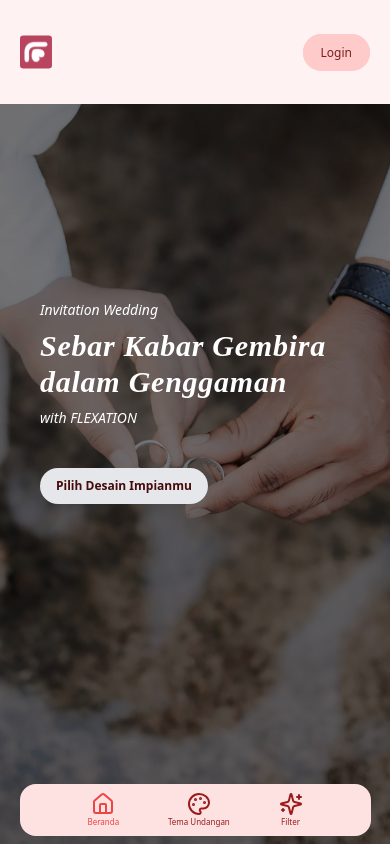
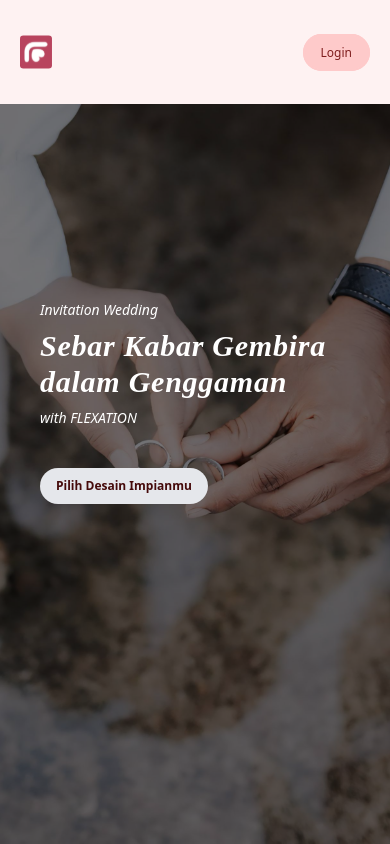
Before and after one commit to Flex-IT-Solution/fe-customer-site-flexation, a Next.js app: page / in a window 390 px wide. Shown: the top 844 px of the page. Built offline with nearby package versions, Linux system fonts and the light colour scheme.

Commit message:
F-01 : hidden button menu

```diff
--- a/src/app/layout.tsx
+++ b/src/app/layout.tsx
@@ -4,7 +4,7 @@ import * as React from 'react';
 import '@/styles/globals.css';
 
 import Footer from '@/components/Footer';
-import BottomMenu from '@/components/navigation/bottom-menu';
+// import BottomMenu from '@/components/navigation/bottom-menu';
 import { Navbar } from '@/components/navigation/navbar';
 
 // !STARTERCONF This is for demo purposes, remove @/styles/colors.css import immediately
@@ -64,9 +64,9 @@ export default function RootLayout({
           <Navbar />
         </div>
         <div className='min-h-screen'>{children}</div>
-        <div className='fixed bottom-2 left-0 right-0 z-50 lg:hidden'>
+        {/* <div className='fixed bottom-2 left-0 right-0 z-50 lg:hidden'>
           <BottomMenu />
-        </div>
+        </div> */}
         <Footer />
       </body>
     </html>
--- a/src/app/page.tsx
+++ b/src/app/page.tsx
@@ -117,6 +117,9 @@ export default function HomePage() {
         </div>
       </div>
 
+      {/* tema-undangan  */}
+      <div></div>
+
       {/* testimoni */}
       <div className='items-center gap-10 space-y-2 p-10 px-10 md:grid md:grid-flow-col md:space-y-0 lg:px-32'>
         <div className='w-fit space-y-2 text-center'>
```
